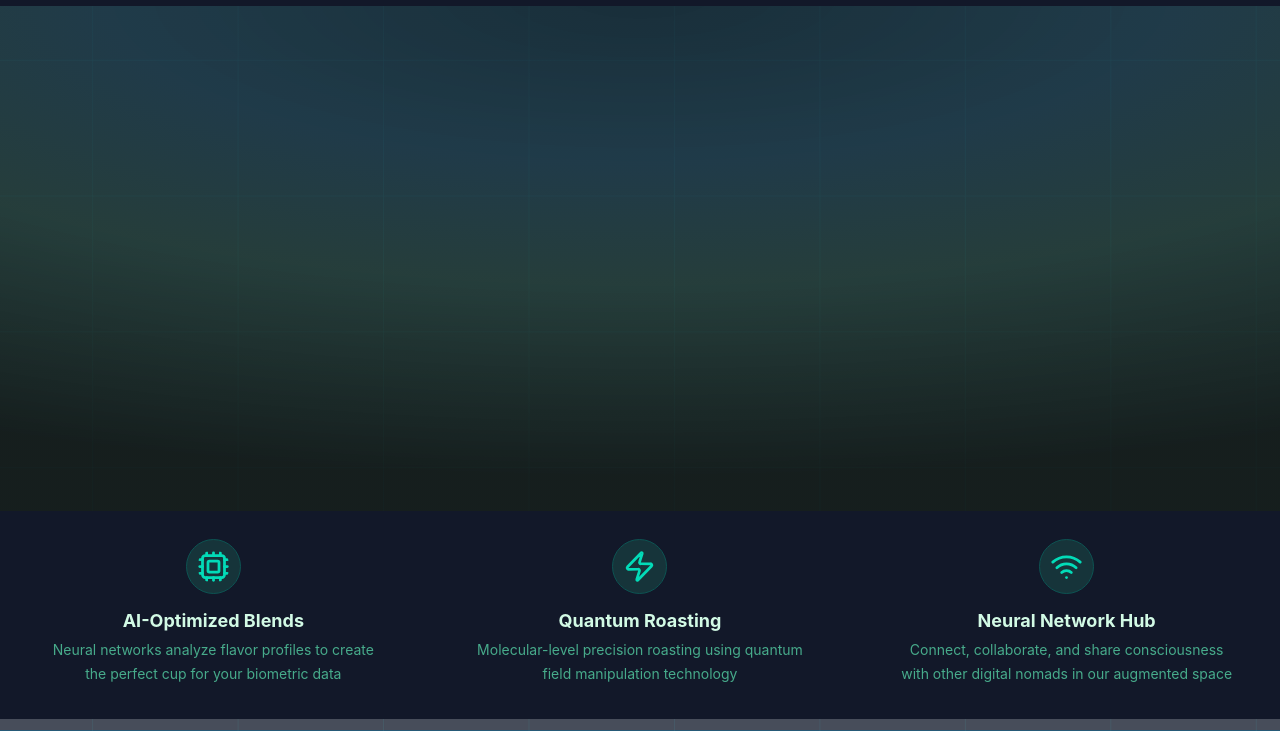
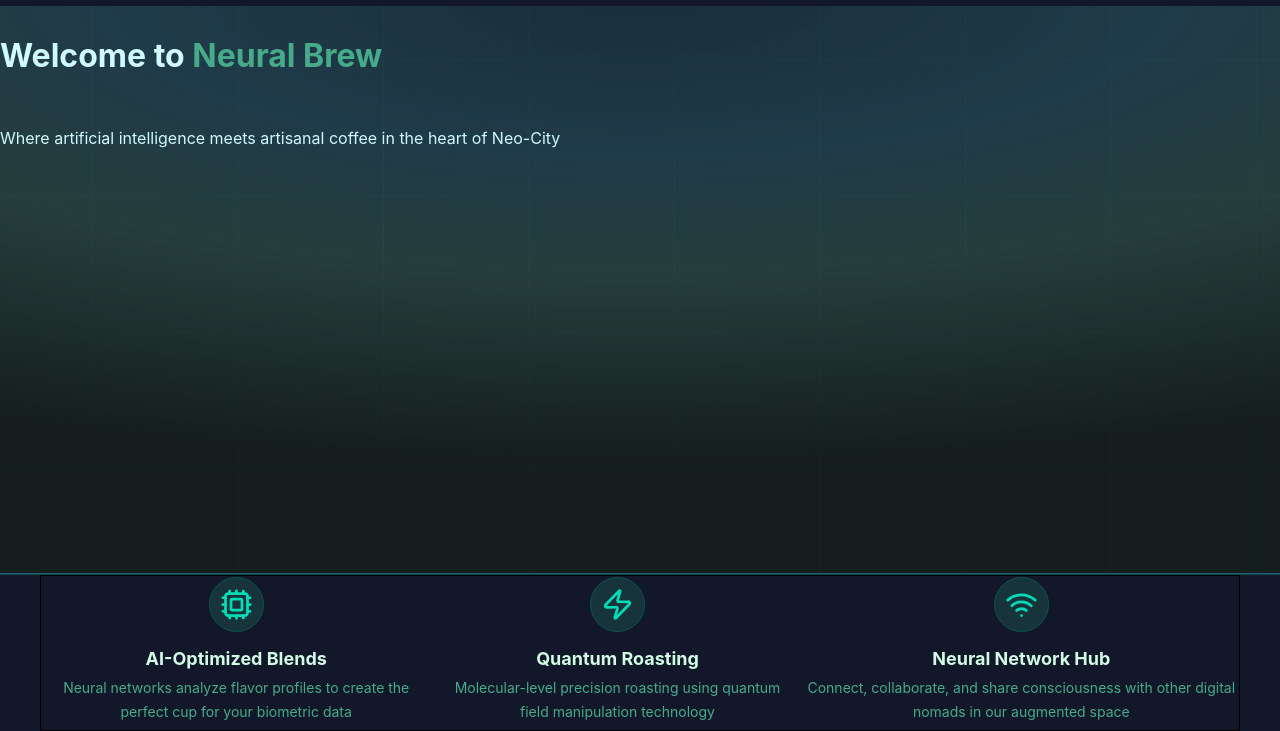
Before and after one commit to xCrucified/NeuralBrew-Coffee, a website: page tauri-app/src/index.html in a window 1280 px wide. Shown: the part 69-800 px from the top of the page. Drawn offline with Linux system fonts and the light colour scheme; files whose address does not match are found by name.

Commit message:
refactor home page layout and styles; enhance footer structure and improve content presentation

```diff
--- a/tauri-app/src/pages/home.html
+++ b/tauri-app/src/pages/home.html
@@ -1,15 +1,17 @@
 <div class="mesh-bg"></div>
 
+<div class="home-container">
   <div class="home-content">
     <div class="filter-razor"></div>
     <!-- cyber “swamp” grade -->
     <div class="content">
-    <h1>Home</h1>
-    <p>Some text…</p>
+      <h1>Welcome to <span>Neural Brew</span></h1>
+      <p>Where artificial intelligence meets artisanal coffee in the heart of Neo-City</p>
     </div>
   </div>
 
   <div id="footer-placeholder">
+    <div class="footer-container">
       <div>
         <img src="../assets/cpuComponent.svg" alt="">
         <div>
@@ -32,3 +34,5 @@
         </div>
       </div>
     </div>
+  </div>
+</div>
--- a/tauri-app/src/styles.css
+++ b/tauri-app/src/styles.css
@@ -18,13 +18,18 @@
 body {
   margin: 0;
 }
+.home-container {
+  display: flex;
+  flex-direction: column;
+  height: 100%;
+  width: 100%;
+}
 .home-content {
   position: relative; /* чтобы .mesh-bg позиционировалась внутри */
-  min-height: 100%;
   border-bottom: 1px solid #186185af;
+  height: 100%;
   width: 100%;
-  background: url("../assets/background_layout.png") no-repeat center center
-    fixed;
+  background: url("../assets/background_layout.png") no-repeat center center fixed;
   background-size: cover;
 }
 .header {
@@ -38,6 +43,17 @@ body {
   justify-content: center;
   background-color: #121829; /* #132820 */
   z-index: 1000;
+}
+.content {
+  display: flex;
+  flex-direction: column;
+  gap: 20px;
+  position: inherit;
+  margin-top: -550px;
+  z-index: 2000;
+  h1>span {
+    color: #47ab8b;
+  }
 }
 .container {
   display: flex;
@@ -63,19 +79,35 @@ body {
 }
 #footer-placeholder {
   display: flex;
-  position: fixed;
+  flex-direction: column;
   align-items: center;
   justify-content: space-around;
-  margin-top: -220px;
+  inset: 0;
   width: 100%;
   background-color: #121829; /* #132820 */
-  height: 26%;
+  border-top: 1px solid #0c5e5ab2;
+  height: 25vh;
   z-index: 1000;
+  .footer-container {
+    display: flex;
+    justify-content: space-around;
+    align-items: center;
+    width: 95%;
+    max-width: 1200px;
+    height: 100%;
+    border: 1px black solid;
+  }
+  .footer-container > div {
+    display: flex;
+    flex-direction: column;
+    align-items: center;
+  }
   img {
     width: 55px;
     border: #0c5e5a 1px solid;
     background-color: #173a3d;
     border-radius: 100%;
+    align-self: center;
     padding: 10px;
     height: auto;
     opacity: 85%;
@@ -96,33 +128,6 @@ body {
   div {
     gap: 10px;
   }
-  > div:first-child {
-    flex: 1;
-    display: flex;
-    flex-direction: column;
-    justify-content: center;
-    align-items: center;
-    max-width: 340px;
-    height: auto;
-  }
-  > div:nth-child(2) {
-    flex: 1;
-    display: flex;
-    flex-direction: column;
-    justify-content: center;
-    align-items: center;
-    max-width: 340px;
-    height: auto;
-  }
-  > div:last-child {
-    flex: 1;
-    display: flex;
-    flex-direction: column;
-    justify-content: center;
-    align-items: center;
-    max-width: 340px;
-    height: auto;
-  }
 }
 .logo-group {
   position: relative;
@@ -139,7 +144,7 @@ body {
 
 .filter-razor {
   position: absolute;
-  height: 75vh;
+  height: 100%;
 
   background: radial-gradient(
     120% 80% at 50% 0%,
```
Lines whose indentation alone changed are shown as unchanged.
